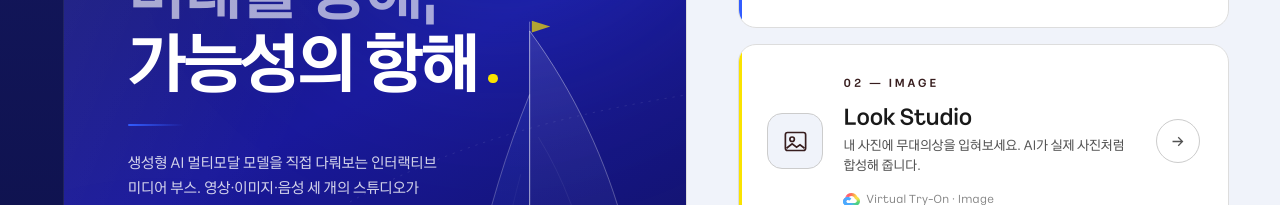
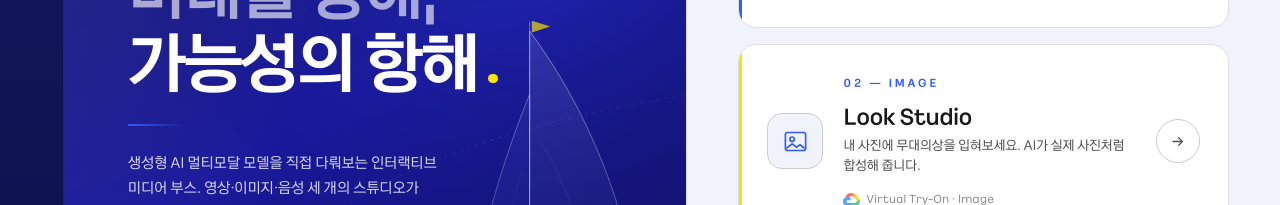
Before and after one commit to palrang22/kakao-web-demo, a React (Vite) app: page / in a window 1280 px wide. Shown: the part 304-509 px from the top of the page. Built offline with nearby package versions, Linux system fonts and the light colour scheme; a web font is replaced by a local one.

Commit message:
design: 디자인 일부 수정

```diff
--- a/src/routes/MotionStudio.tsx
+++ b/src/routes/MotionStudio.tsx
@@ -640,7 +640,7 @@
           </label>
 
           <span className="cost">
-            ≈ ${priceFor(resolution, duration).toFixed(2)}
+
           </span>
 
           <button
--- a/src/styles/hub.css
+++ b/src/styles/hub.css
@@ -319,7 +319,7 @@
   .mod:hover .go{background:var(--accent);border-color:var(--accent);color:var(--accent-on);transform:translateX(3px)}
 
   .mod.video{--accent:var(--brand-2)}
-  .mod.image{--accent:var(--brand-yellow);--accent-ink:var(--brand-yellow-ink);--accent-on:var(--brand-yellow-ink)}
+  .mod.image{--accent:var(--brand-yellow);--accent-ink:var(--brand-2);--accent-on:var(--brand-2)}
   .mod.audio{--accent:var(--brand-2)}
 
   .panel-foot{
@@ -461,11 +461,7 @@
   backdrop-filter: blur(3px);
 }
 .consent-scrim.video { --accent: var(--brand-2); }
-.consent-scrim.image {
-  --accent: var(--brand-yellow);
-  --accent-ink: var(--brand-yellow-ink);
-  --accent-on: var(--brand-yellow-ink);
-}
+.consent-scrim.image { --accent: var(--brand-2); }
 .consent-scrim.audio { --accent: var(--brand-2); }
 
 .consent-card {
--- a/src/styles/studio.css
+++ b/src/styles/studio.css
@@ -20,7 +20,7 @@
    텍스트·보더·아이콘 색으로도 광범위하게 재사용하는데, 순색 옐로는 흰 배경 대비가
    거의 없어(1.1:1) 곳곳에서 안 보이는 텍스트가 생긴다. 브라운은 어디서나 대비가 확보된다. */
 .studio.video { --accent: var(--brand-2); }
-.studio.image { --accent: var(--brand-yellow-ink); }
+.studio.image { --accent: var(--brand-2); }
 .studio.audio { --accent: var(--brand-2); }
 
 /* 스타터 템플릿에 전역 box-sizing 리셋이 없어서 이 페이지 범위에만 건다 */
```
